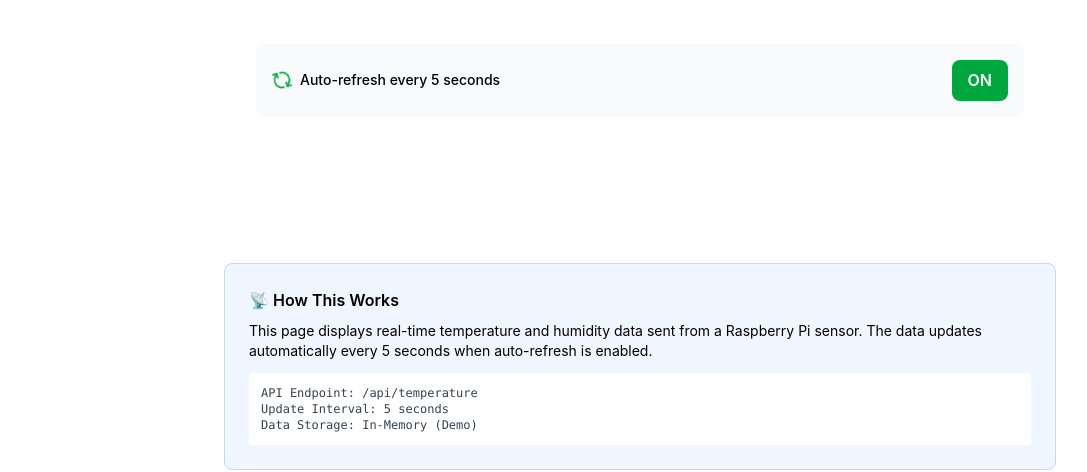
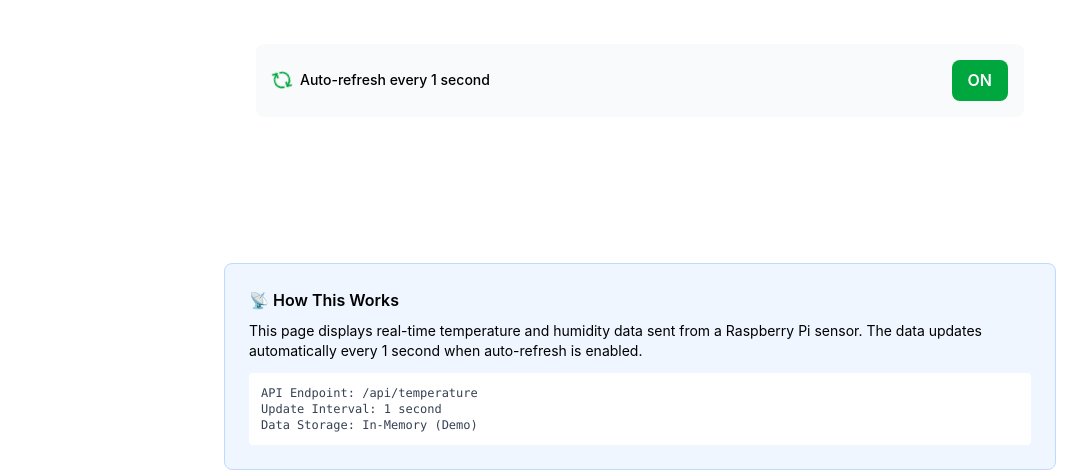
Before and after one commit to mtm-x/hk-co, a Next.js app: page /live-temp in a window 1280 px wide. Shown: the part 687-1159 px from the top of the page, without its empty margins (0-1087 px from the left). Built offline with nearby package versions, Linux system fonts and the light colour scheme.

Commit message:
Update temperature refresh to 1 second interval

```diff
--- a/src/app/live-temp/page.tsx
+++ b/src/app/live-temp/page.tsx
@@ -39,7 +39,7 @@ export default function LiveTemperaturePage() {
 
     const interval = setInterval(() => {
       fetchTemperature();
-    }, 5000); // Refresh every 5 seconds
+    }, 1000); // Refresh every 1 second
 
     return () => clearInterval(interval);
   }, [autoRefresh]);
@@ -147,7 +147,7 @@ export default function LiveTemperaturePage() {
                   <div className="flex items-center gap-2">
                     <RefreshCw className={`w-5 h-5 ${autoRefresh ? 'text-green-600 animate-spin' : 'text-gray-400'}`} />
                     <span className="text-sm font-medium text-foreground">
-                      Auto-refresh every 5 seconds
+                      Auto-refresh every 1 second
                     </span>
                   </div>
                   <button
@@ -187,11 +187,11 @@ export default function LiveTemperaturePage() {
             </h3>
             <p className="text-sm text-text-muted mb-3">
               This page displays real-time temperature and humidity data sent from a Raspberry Pi sensor.
-              The data updates automatically every 5 seconds when auto-refresh is enabled.
+              The data updates automatically every 1 second when auto-refresh is enabled.
             </p>
             <div className="bg-white rounded p-3 font-mono text-xs text-gray-700">
               <div>API Endpoint: <span className="text-accent-primary">/api/temperature</span></div>
-              <div>Update Interval: <span className="text-accent-primary">5 seconds</span></div>
+              <div>Update Interval: <span className="text-accent-primary">1 second</span></div>
               <div>Data Storage: <span className="text-accent-primary">In-Memory (Demo)</span></div>
             </div>
           </div>
--- a/src/app/products/[id]/page.tsx
+++ b/src/app/products/[id]/page.tsx
@@ -64,8 +64,8 @@ export default function ProductDetailPage({ params }: ProductDetailPageProps) {
 
     fetchLiveTemp();
 
-    // Refresh every 10 seconds
-    const interval = setInterval(fetchLiveTemp, 10000);
+    // Refresh every 1 second
+    const interval = setInterval(fetchLiveTemp, 1000);
 
     return () => clearInterval(interval);
   }, []);
--- a/src/components/ProductCard.tsx
+++ b/src/components/ProductCard.tsx
@@ -35,8 +35,8 @@ export default function ProductCard({ product }: ProductCardProps) {
 
     fetchLiveTemp();
 
-    // Refresh every 15 seconds
-    const interval = setInterval(fetchLiveTemp, 15000);
+    // Refresh every 1 second
+    const interval = setInterval(fetchLiveTemp, 1000);
 
     return () => clearInterval(interval);
   }, []);
```
